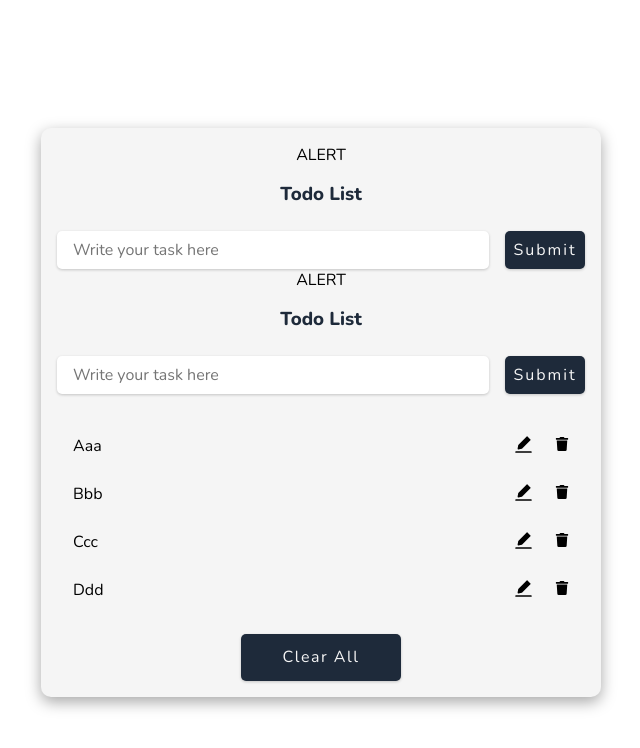
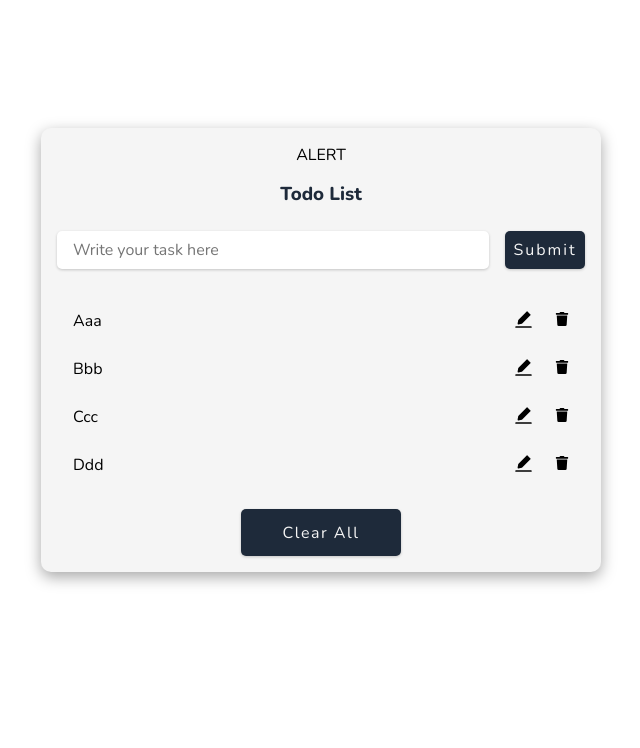
Before and after one commit to ruthinunes/todoList, a React (Vite) app: page / in a window 1280 px wide. Shown: the top 748 px of the page, without its empty margins (319-959 px from the left). Built offline with nearby package versions, Linux system fonts and the light colour scheme.

Commit message:
Realocating ListBtns

```diff
--- a/src/components/List/List.tsx
+++ b/src/components/List/List.tsx
@@ -1,40 +1,30 @@
-import Form from "../Form/Form";
 import ListBtns from "../ListBtns/ListBtns";
-import   data from "../../../data/tasks.json";
-import { useState } from "react";
 
-const List = () => {
-  const [tasks, setTasks] =   useState(data);
+interface TaskProps {
+  id: number;
+  description: string;
+}
 
+interface ListProps {
+  tasks: TaskProps[];
+  onDelete: (id: number) => void;
+  onEdit: (id: number) => void;
+}
+
+const List = ({ tasks, onDelete, onEdit }: ListProps) => {
+  if (tasks.length === 0) return null;
   return (
-    <>
-      <Form
-        onSubmit={(newTask) =>
-          setTasks([
-            ...tasks,
-            { description: newTask.description, id: tasks.length + 1 },
-          ])
-        }
-      />
     <div className="task-ctn">
       <ul className="task-list">
         {tasks.map((task) => (
           <li className="task-list-item" key={task.id}>
             <p>{task.description}</p>
-              <ListBtns
-                onDelete={() =>
-                  setTasks(
-                    tasks.filter((currentTask) => currentTask.id !== task.id)
-                  )
-                }
-                onEdit={() => console.log(task.id)}
-              />
+            <ListBtns id={task.id} onDelete={onDelete} onEdit={onEdit} />
           </li>
         ))}
       </ul>
       <button className="clear-btn"> Clear All</button>
     </div>
-    </>
   );
 };
 
```
Lines whose indentation alone changed are shown as unchanged.
